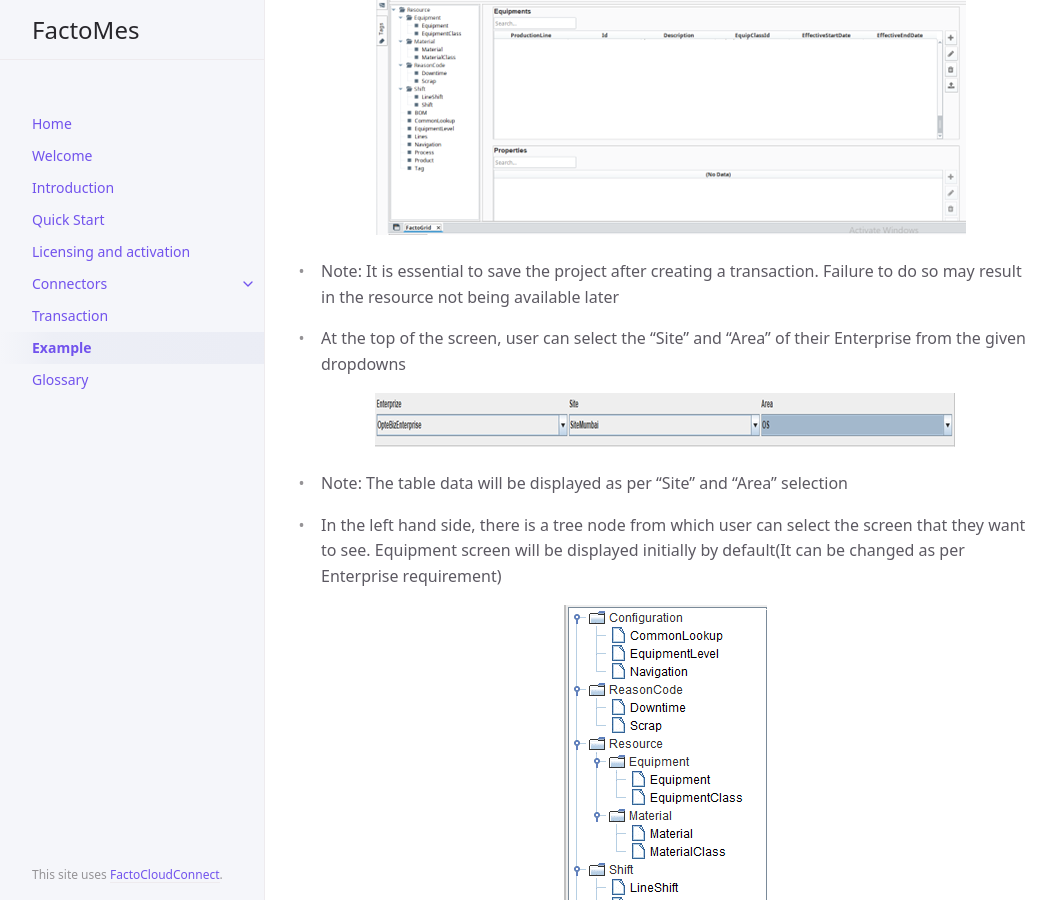
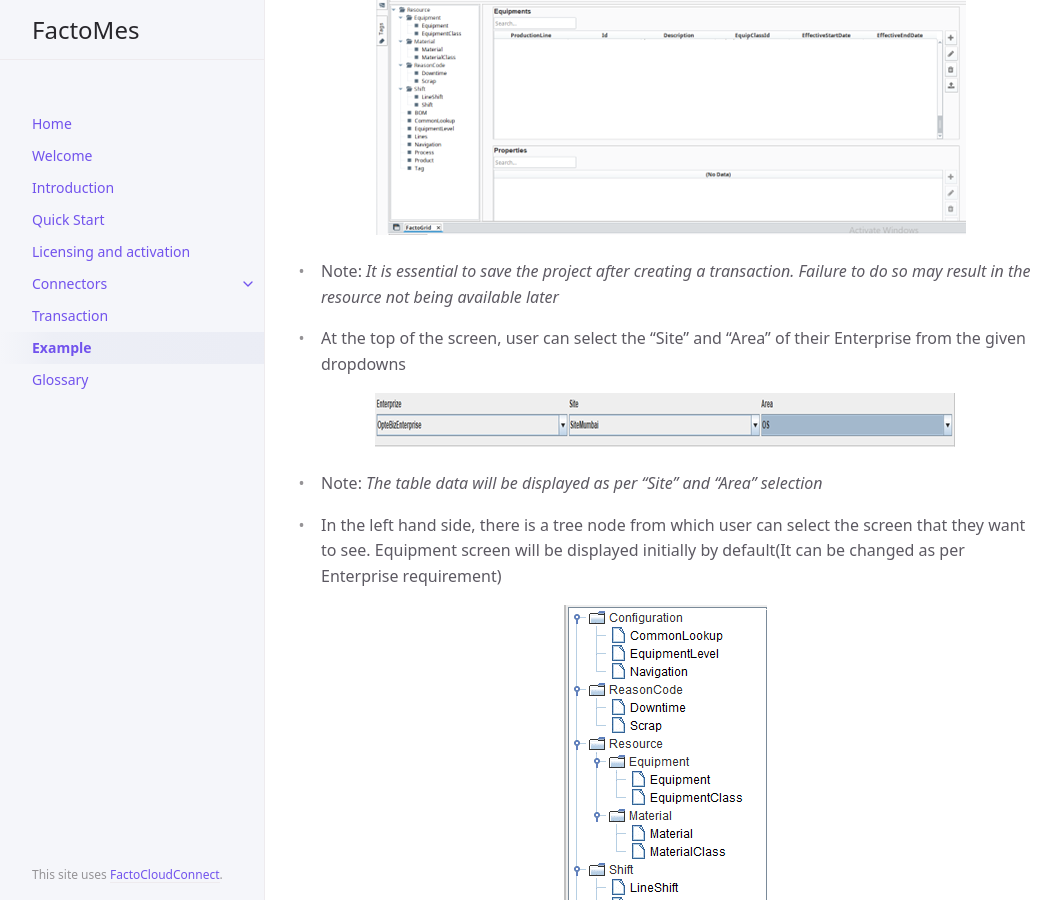
Before and after one commit to ShitalKarade/document_1, a Jekyll site: the page built from docs/Example.md, in a window 1280 px wide and 900 px high, scrolled down 689 px. Shown: the whole window, without its empty margins (107-1168 px from the left). Built offline with Jekyll 4.4.1, drawn with Linux system fonts in a browser that asks for light colours; some of the changed text lies outside the part shown.

Commit message:
Update Example.md

```diff
--- a/docs/Example.md
+++ b/docs/Example.md
@@ -14,13 +14,13 @@ Creating a new resource in FactoMes
 
 ![](../../assets/images/example/example-2.png)
 {: style="text-align:center;"}
-*  Note: It is essential to save the project after creating a transaction. Failure to do so may result in the resource not being available later
+*  Note: _It is essential to save the project after creating a transaction. Failure to do so may result in the resource not being available later_
 
  *  At the top of the screen, user can select the “Site” and “Area” of their Enterprise from the given dropdowns
 
 ![](../../assets/images/example/example-3.png)
 {: style="text-align:center;"}
-*  Note: The table data will be displayed as per “Site” and “Area” selection
+*  Note: _The table data will be displayed as per “Site” and “Area” selection_
 
  *  In the left hand side, there is a tree node from which user can select the screen that they want to see. Equipment screen will be displayed initially by default(It can be changed as per Enterprise requirement)
 
@@ -39,17 +39,15 @@ Creating a new resource in FactoMes
 
  *  If any of the required field is not filled and clicked on “Save” button then the below error popup message will be displayed and after clicking on “OK” button, the “Add” popup screen will appear again with highlighted field which needs to be filled
 
-![](../../assets/images/example/example-7.png)
-{: style="text-align:left;"}
-![](../../assets/images/example/example-8.png)
-{: style="text-align:right;"}
+![](../../assets/images/example/example-7.png)![](../../assets/images/example/example-8.png)
+{: style="text-align:center;"}
 
  * While adding the data, If already existing ID entered and clicked on “Save” button  then the below error popup message will be displayed
  * Once the required fields are filled and clicked on “Save” button then the row selection will move to newly added row
  * After the user clicks on “Edit” button, a popup window will be appeared on screen to modify the details as below and only the editable fields will be enabled and others will be in disabled mode(which cannot be modified from userlevel).
  * After the user clicks on “Add” button, a popup window will be appeared on screen to enter the details as below
  * Once the fields are modified and clicked on “Save” button then the selected row will get updated
- *	Note: It is essential to select the row in case of Edit and Delete actions
+ *	Note: _It is essential to select the row in case of Edit and Delete actions_
  *	After the user clicks on “Delete” button, a popup window will be appeared on screen to update the EffectiveEndDate as below
  * Once the EffectiveEndDate field is selected and clicked on “Save” button then the same will get updated in the selected row
  *	After the user clicks on “Upload” button, a popup window will be appeared on screen as below
```
